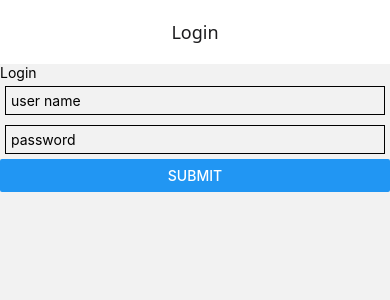
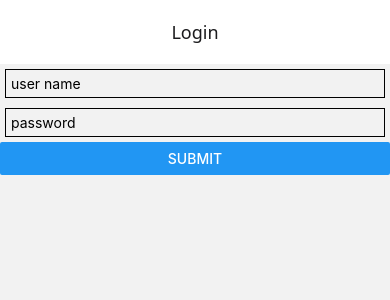
Before and after one commit to jayednahain/RestaurantSearchApp, a React Native app: screen /Login in a window 390 px wide. Shown: the top 300 px of the page. Built offline with nearby package versions, Linux system fonts and the light colour scheme.

Commit message:
youtube running-context

```diff
--- a/App/Views/Authentication/Login.js
+++ b/App/Views/Authentication/Login.js
@@ -9,12 +9,27 @@ export default function Login() {
   const [password, setPassword] = useState(null);
   const { setUser } = useContext(UserContext);
 
+  const handleOnPressSubmit = ()=>{
+    console.log("");
+    setUser({userName,password});
+  }
+
   return (
     <View>
-      <Text>Login</Text>
-      <TextInput style={{ borderWidth: 0.5, borderColor: 'black', padding: 5, margin: 5, color: "black" }} placeholder='user name' placeholderTextColor={"black"} />
-      <TextInput style={{ borderWidth: 0.5, borderColor: 'black', padding: 5, margin: 5, color: "black" }} placeholder='password' placeholderTextColor={"black"} />
-      <Button title='submit' />
+      <TextInput
+        style={{ borderWidth: 0.5, borderColor: 'black', padding: 5, margin: 5, color: "black" }}
+        placeholder='user name'
+        placeholderTextColor={"black"}
+        onChangeText={value=>setUserName(value)}
+
+        />
+      <TextInput
+        style={{ borderWidth: 0.5, borderColor: 'black', padding: 5, margin: 5, color: "black" }}
+        placeholder='password'
+        placeholderTextColor={"black"}
+        onChangeText={value=>setPassword(value)}
+        />
+      <Button title='submit' onPress={handleOnPressSubmit} />
     </View>
   )
 }
--- a/App/Views/Authentication/Profile.js
+++ b/App/Views/Authentication/Profile.js
@@ -1,7 +1,9 @@
 import { StyleSheet, Text, View } from 'react-native'
-import React from 'react'
+import React, { useContext } from 'react'
+import { UserContext } from '../../CustomContext'
 
 export default function Profile() {
+  const {user} = useContext(UserContext)
   return (
     <View>
       <Text>Profile</Text>
```
